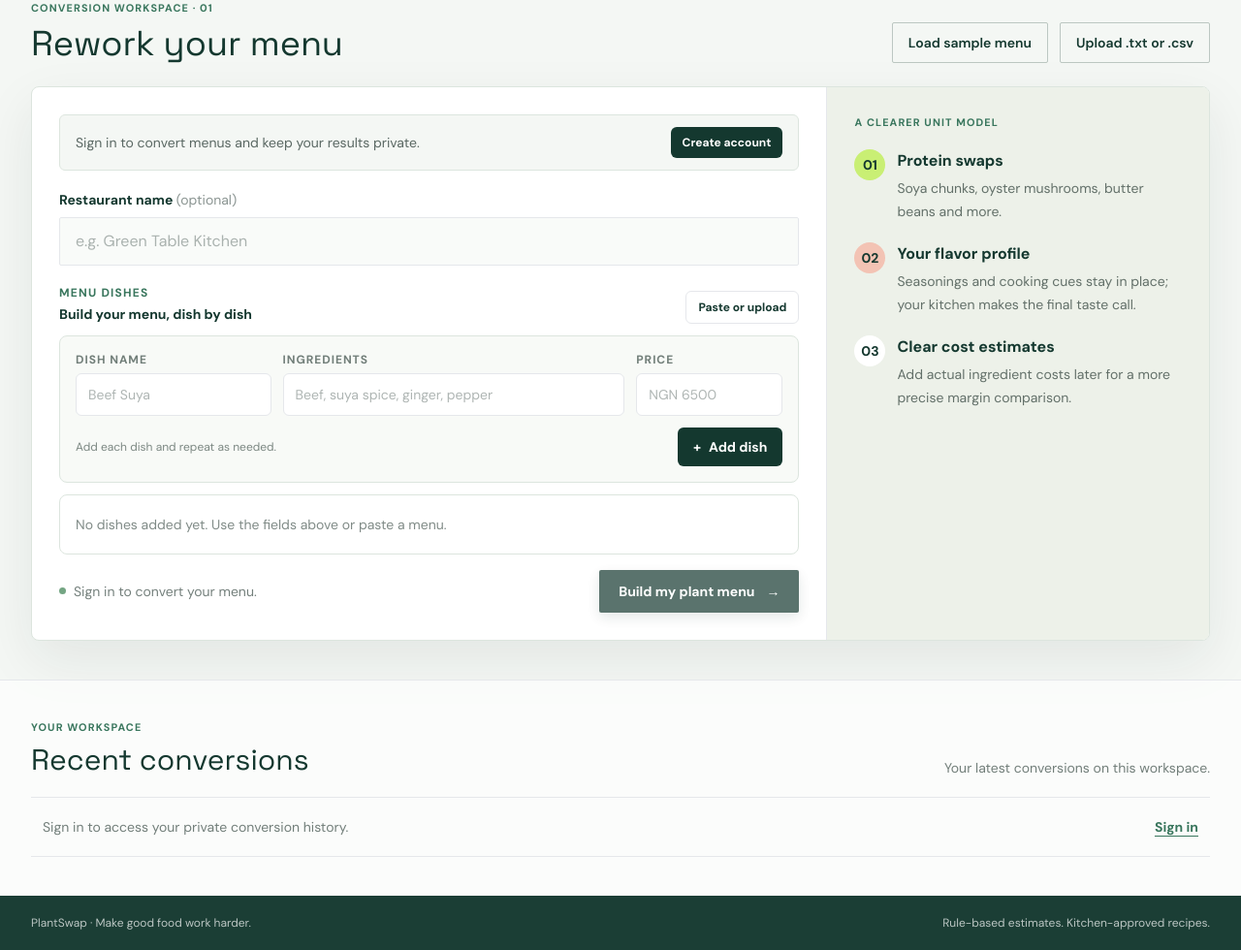
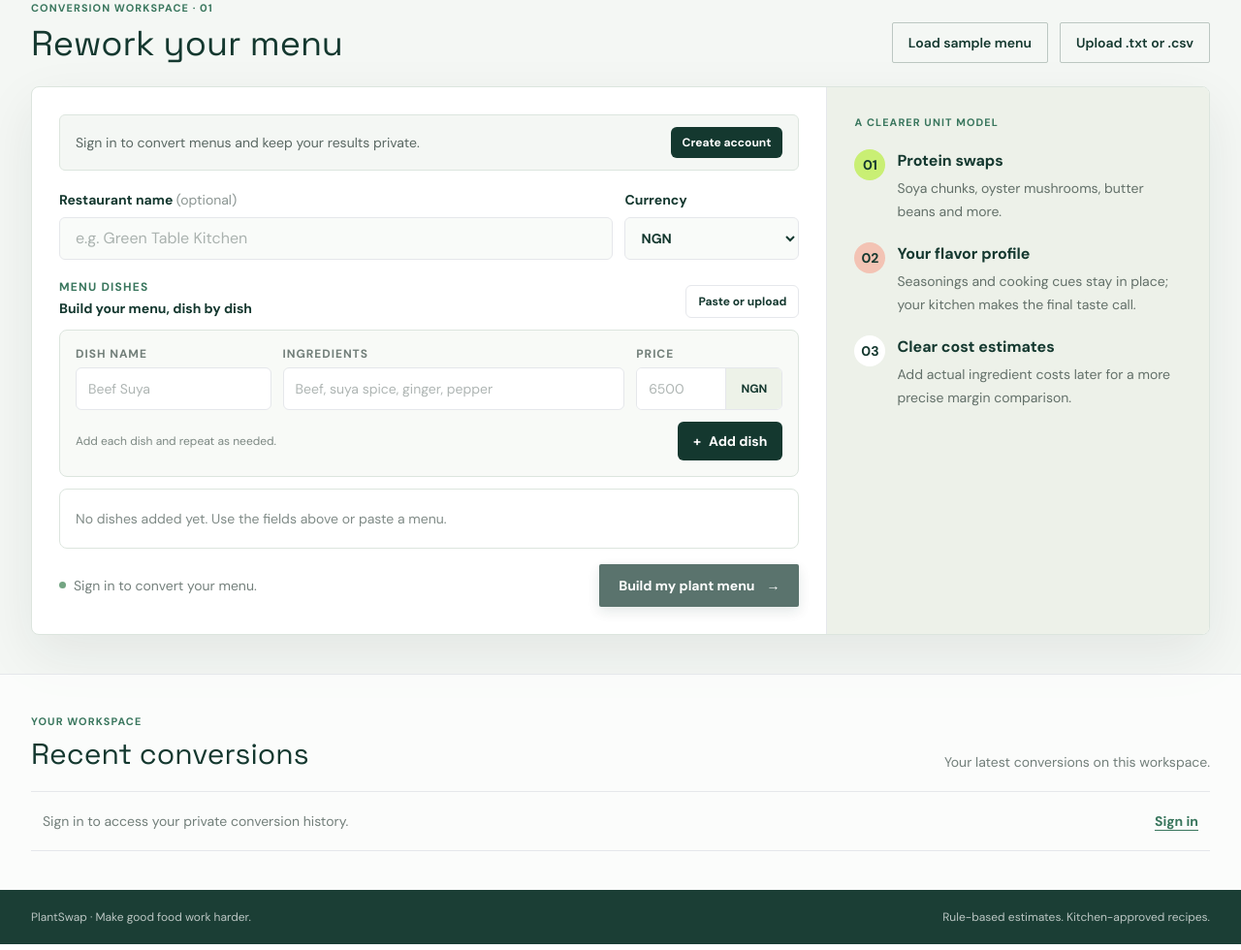
Before and after one commit to Amosmoses651/the-cipher-project-, a Django app: page / in a window 1280 px wide. Shown: the part 496-1476 px from the top of the page at 97% size. Run offline with Django 5.2, Linux system fonts and the light colour scheme; some libraries are stand-ins or nearby versions.

Commit message:
Broaden protein recognition and currency selection

```diff
--- a/core/services.py
+++ b/core/services.py
@@ -127,6 +127,44 @@ _PROTEIN_TERMS = (
     "cheese",
     "milk",
     "meat",
+    "venison",
+    "rabbit",
+    "hare",
+    "boar",
+    "buffalo",
+    "bison",
+    "kangaroo",
+    "alligator",
+    "squid",
+    "calamari",
+    "octopus",
+    "mussel",
+    "mussels",
+    "clam",
+    "clams",
+    "oyster",
+    "oysters",
+    "scallop",
+    "scallops",
+    "eel",
+    "halibut",
+    "bass",
+    "grouper",
+    "snapper",
+    "sole",
+    "anchovy",
+    "anchovies",
+    "ham",
+    "prosciutto",
+    "pepperoni",
+    "pastrami",
+    "corned beef",
+    "meatball",
+    "meatballs",
+    "yogurt",
+    "cream",
+    "butter",
+    "gelatin",
 )
 _PROTEIN_PATTERN = re.compile(
     r"\b(?:" + "|".join(re.escape(term) for term in _PROTEIN_TERMS) + r")\b",
@@ -185,11 +223,16 @@ def _choose_swap(name: str, ingredients: str) -> _SwapChoice | None:
     if _contains(r"\bstew\b", name) and _contains(r"\b(?:goat|goat meat|mutton|lamb)\b", text):
         return _SwapChoice("Butter Bean", "butter beans")
 
+    if _contains(r"\b(?:egg|eggs|omelette|omelet|quiche|frittata|custard)\b", text):
+        return _SwapChoice("Tofu", "tofu")
+    if _contains(r"\b(?:cheese|milk|cream|butter|yogurt|gelatin)\b", text):
+        return _SwapChoice("Cashew", "cashew cream and plant protein")
+
     for pattern, choice in (
-        (r"\b(?:chicken|turkey)\b", _SwapChoice("Oyster Mushroom", "oyster mushrooms")),
+        (r"\b(?:chicken|turkey|duck)\b", _SwapChoice("Oyster Mushroom", "oyster mushrooms")),
         (r"\b(?:goat|mutton|lamb)\b", _SwapChoice("Soya Chunk", "soya chunks")),
-        (r"\b(?:fish|prawn|shrimp|tilapia|salmon|mackerel|cod|haddock|hake|tuna|trout|sardine|crab|lobster)\b", _SwapChoice("Bean", "beans")),
-        (r"\b(?:beef|ribeye|sirloin|veal|steak|pork|bacon|sausage|duck|meat)\b", _SwapChoice("Soya Chunk", "soya chunks")),
+        (r"\b(?:fish|prawn|shrimp|tilapia|salmon|mackerel|cod|haddock|hake|tuna|trout|sardine|crab|lobster|squid|calamari|octopus|mussel|mussels|clam|clams|oyster|oysters|scallop|scallops|eel|halibut|bass|grouper|snapper|sole|anchovy|anchovies)\b", _SwapChoice("Bean", "beans")),
+        (r"\b(?:beef|ribeye|sirloin|veal|steak|pork|bacon|sausage|duck|venison|rabbit|hare|boar|buffalo|bison|kangaroo|alligator|ham|prosciutto|pepperoni|pastrami|meat|meatball|meatballs)\b", _SwapChoice("Soya Chunk", "soya chunks")),
     ):
         if _contains(pattern, text):
             return choice
--- a/core/views.py
+++ b/core/views.py
@@ -22,7 +22,24 @@ from .services import DishInput, MenuConversion as MenuConversionResult, smart_m
 
 MAX_MENU_LENGTH = 50000
 MAX_DISHES = 100
-SUPPORTED_CURRENCIES = ("NGN", "USD", "GHS", "KES", "ZAR", "GBP", "EUR")
+SUPPORTED_CURRENCIES = (
+	"AED", "AFN", "ALL", "AMD", "ANG", "AOA", "ARS", "AUD", "AWG", "AZN",
+	"BAM", "BBD", "BDT", "BGN", "BHD", "BIF", "BMD", "BND", "BOB", "BRL",
+	"BSD", "BTN", "BWP", "BYN", "BZD", "CAD", "CDF", "CHF", "CLP", "CNY",
+	"COP", "CRC", "CUP", "CVE", "CZK", "DJF", "DKK", "DOP", "DZD", "EGP",
+	"ERN", "ETB", "EUR", "FJD", "FKP", "GBP", "GEL", "GHS", "GIP", "GMD",
+	"GNF", "GTQ", "GYD", "HKD", "HNL", "HTG", "HUF", "IDR", "ILS", "INR",
+	"IQD", "IRR", "ISK", "JMD", "JOD", "JPY", "KES", "KGS", "KHR", "KMF",
+	"KRW", "KWD", "KYD", "KZT", "LAK", "LBP", "LKR", "LRD", "LSL", "LYD",
+	"MAD", "MDL", "MGA", "MKD", "MMK", "MNT", "MOP", "MRU", "MUR", "MVR",
+	"MWK", "MXN", "MYR", "MZN", "NAD", "NGN", "NIO", "NOK", "NPR", "NZD",
+	"OMR", "PAB", "PEN", "PGK", "PHP", "PKR", "PLN", "PYG", "QAR", "RON",
+	"RSD", "RUB", "RWF", "SAR", "SBD", "SCR", "SDG", "SEK", "SGD", "SHP",
+	"SLE", "SOS", "SRD", "SSP", "STN", "SVC", "SYP", "SZL", "THB", "TJS",
+	"TMT", "TND", "TOP", "TRY", "TTD", "TWD", "TZS", "UAH", "UGX", "USD",
+	"UYU", "UZS", "VES", "VND", "VUV", "WST", "XAF", "XCD", "XOF", "XPF",
+	"YER", "ZAR", "ZMW", "ZWG",
+)
 SAMPLE_MENU = (
 	"Dish Name,Ingredients,Current Price\n"
 	'Beef Suya,"beef; suya spice; ginger; pepper",NGN 6500\n'
@@ -38,7 +55,10 @@ def index(request):
 		if request.user.is_authenticated
 		else MenuConversion.objects.none()
 	)
-	return render(request, "core/index.html", {"recent_conversions": recent_conversions})
+	return render(request, "core/index.html", {
+		"recent_conversions": recent_conversions,
+		"currencies": SUPPORTED_CURRENCIES,
+	})
 
 
 def _auth_redirect(request):
@@ -346,9 +366,11 @@ def convert_menu_view(request):
 				raise ValueError("The request body must be a JSON object.")
 			source_menu = payload.get("menu_text", "")
 			restaurant_name = payload.get("restaurant_name", "")
+			currency_override = payload.get("currency", "")
 		else:
 			source_menu = request.POST.get("menu_text", "")
 			restaurant_name = request.POST.get("restaurant_name", "")
+			currency_override = request.POST.get("currency", "")
 			if not source_menu and request.FILES.get("menu_file"):
 				try:
 					source_menu = request.FILES["menu_file"].read().decode("utf-8-sig")
@@ -359,11 +381,17 @@ def convert_menu_view(request):
 		if not isinstance(restaurant_name, str):
 			raise ValueError("Restaurant name must be a string.")
 		restaurant_name = restaurant_name.strip()[:120]
+		if not isinstance(currency_override, str):
+			raise ValueError("Currency must be a string.")
+		currency_override = currency_override.strip().upper()
+		if currency_override and currency_override not in SUPPORTED_CURRENCIES:
+			raise ValueError("Choose a valid ISO currency code.")
 		try:
-			fallback_dishes, currency = _parse_menu(source_menu)
+			fallback_dishes, detected_currency = _parse_menu(source_menu)
 		except ValueError:
 			fallback_dishes = None
-			currency = _detect_currency(source_menu)
+			detected_currency = _detect_currency(source_menu)
+		currency = currency_override or detected_currency
 		result = smart_menu_parser(source_menu, fallback_dishes=fallback_dishes)
 		menu_name = f"{restaurant_name} menu" if restaurant_name else "Menu conversion"
 		menu_name = f"{menu_name} · {timezone.localtime():%Y-%m-%d %H:%M}"
--- a/templates/index.html
+++ b/templates/index.html
@@ -175,8 +175,18 @@
               <a class="rounded-md bg-forest px-3 py-2 text-xs font-bold text-white no-underline" href="{% url 'signup' %}?next={{ request.get_full_path|urlencode }}">Create account</a>
             </div>
           {% endif %}
-          <label for="restaurant-name" class="mb-2 block text-sm font-bold text-forest">Restaurant name <span class="font-normal text-ink/50">(optional)</span></label>
-          <input id="restaurant-name" name="restaurant_name" type="text" maxlength="120" value="{{ restaurant_name|default:'' }}" class="mb-5 w-full rounded-sm border border-line bg-paper/50 px-4 py-3 text-ink placeholder:text-ink/35" placeholder="e.g. Green Table Kitchen">
+          <div class="mb-5 grid gap-3 sm:grid-cols-[minmax(0,1fr)_180px]">
+            <div>
+              <label for="restaurant-name" class="mb-2 block text-sm font-bold text-forest">Restaurant name <span class="font-normal text-ink/50">(optional)</span></label>
+              <input id="restaurant-name" name="restaurant_name" type="text" maxlength="120" value="{{ restaurant_name|default:'' }}" class="h-11 w-full rounded-md border border-line bg-paper/50 px-4 text-ink placeholder:text-ink/35" placeholder="e.g. Green Table Kitchen">
+            </div>
+            <div>
+              <label for="currency-code" class="mb-2 block text-sm font-bold text-forest">Currency</label>
+              <select id="currency-code" name="currency" class="h-11 w-full rounded-md border border-line bg-paper/50 px-3 text-sm font-bold text-forest">
+                {% for code in currencies %}<option value="{{ code }}" {% if code == 'NGN' %}selected{% endif %}>{{ code }}</option>{% endfor %}
+              </select>
+            </div>
+          </div>
           <div class="mb-3 flex items-end justify-between gap-3">
             <div>
               <p class="text-xs font-bold uppercase tracking-[.1em] text-leaf">Menu dishes</p>
@@ -197,7 +207,7 @@
               </div>
               <div>
                 <label for="dish-price" class="mb-1.5 block text-xs font-bold uppercase tracking-[.08em] text-ink/60">Price</label>
-                <input id="dish-price" type="text" inputmode="decimal" maxlength="30" class="h-11 w-full rounded-md border border-line bg-white px-3 text-sm text-ink placeholder:text-ink/35" placeholder="NGN 6500">
+                <div class="flex h-11 overflow-hidden rounded-md border border-line bg-white"><input id="dish-price" type="number" inputmode="decimal" min="0.01" step="0.01" class="min-w-0 flex-1 border-0 px-3 text-sm text-ink placeholder:text-ink/35" placeholder="6500"><span id="dish-currency-label" class="grid min-w-[58px] place-items-center border-l border-line bg-[#edf2e8] px-2 text-xs font-bold text-forest">NGN</span></div>
               </div>
             </div>
             <div class="mt-3 flex items-center justify-between gap-3">
@@ -294,6 +304,8 @@
     const form = document.getElementById('menu-form');
     const menuText = document.getElementById('menu-text');
     const combinedMenu = document.getElementById('combined-menu');
+    const currencyCode = document.getElementById('currency-code');
+    const dishCurrencyLabel = document.getElementById('dish-currency-label');
     const fileInput = document.getElementById('menu-file');
     const sampleButton = document.getElementById('sample-button');
     const statusLine = document.getElementById('form-status');
@@ -329,13 +341,18 @@
         const header = 'Dish Name,Ingredients,Current Price';
         const rows = structuredDishes.map(dish => {
           const ingredients = dish.ingredients.replace(/"/g, '""');
-          return `${dish.name.replace(/,/g, ' ')},"${ingredients}",${dish.price}`;
+          return `${dish.name.replace(/,/g, ' ')},"${ingredients}",${currencyCode.value} ${dish.price}`;
         });
         combinedMenu.value = [header, ...rows].join('\n');
       } else {
         combinedMenu.value = menuText.value.trim();
       }
     }
+
+    currencyCode.addEventListener('change', () => {
+      dishCurrencyLabel.textContent = currencyCode.value;
+      syncCombinedMenu();
+    });
 
     function renderStructuredDishes() {
       dishList.replaceChildren();
@@ -592,6 +609,7 @@
           },
           body: JSON.stringify({
             menu_text: combinedMenu.value,
+            currency: currencyCode.value,
             restaurant_name: document.getElementById('restaurant-name').value
           })
         });
```
Also changed, not shown: core/tests.py (+32 -0 lines).
